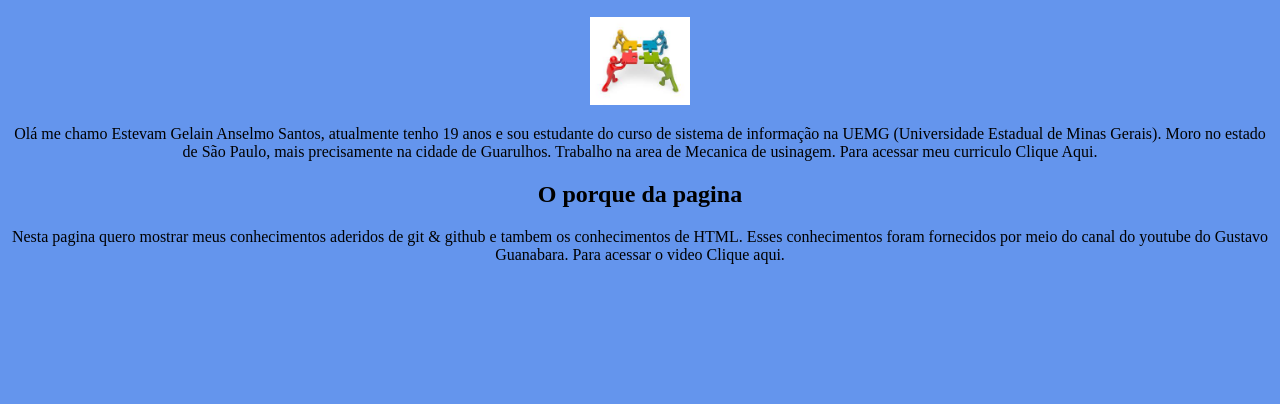
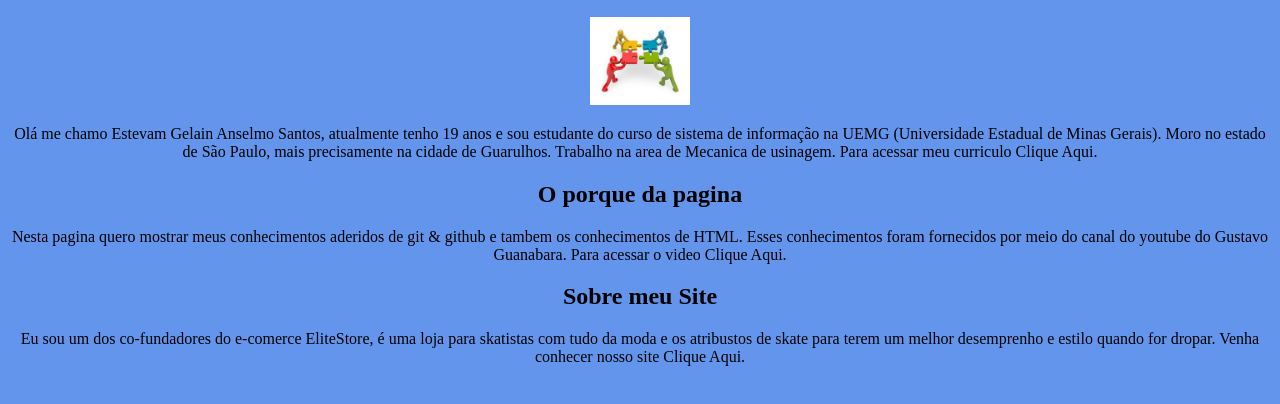
Before and after one commit to EstevamGelain/avaliacao-html-, a plain HTML site: page index.html in a window 1280 px wide. Shown: the part 260-664 px from the top of the page. Drawn offline with Linux system fonts and the light colour scheme.

Commit message:
texto site

```diff
--- a/index.html
+++ b/index.html
@@ -24,9 +24,18 @@
        <h2 align = "center"> O porque da pagina </h2>
 
        <p align = "center">
-           Nesta pagina quero mostrar meus conhecimentos aderidos de git & github e tambem os conhecimentos de HTML. Esses conhecimentos foram fornecidos por meio do canal do youtube do Gustavo Guanabara. Para acessar o video Clique aqui.
+           Nesta pagina quero mostrar meus conhecimentos aderidos de git & github e tambem os conhecimentos de HTML. Esses conhecimentos foram fornecidos por meio do canal do youtube do Gustavo Guanabara. Para acessar o video Clique Aqui.
        </p>
 
     </article>
+
+    <article>
+        <h2 align = "center"> Sobre meu Site </h2>
+
+        <p align = "center">
+            Eu sou um dos co-fundadores do e-comerce EliteStore, é uma loja para skatistas com tudo da moda e os atribustos de skate para terem um melhor desemprenho e estilo quando for dropar. Venha conhecer nosso site Clique Aqui.
+        </p>
+
+     </article>
 </body>
 </html>
```
